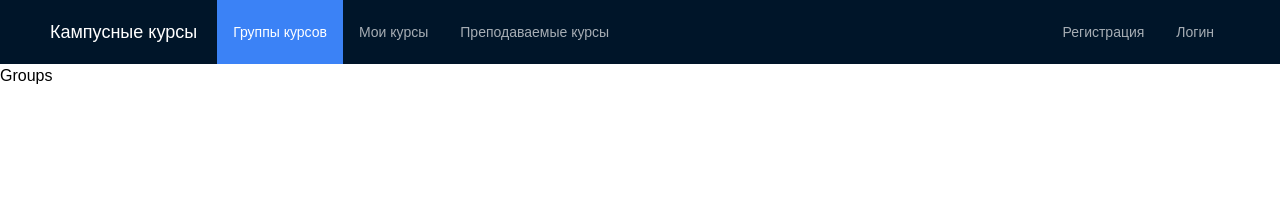
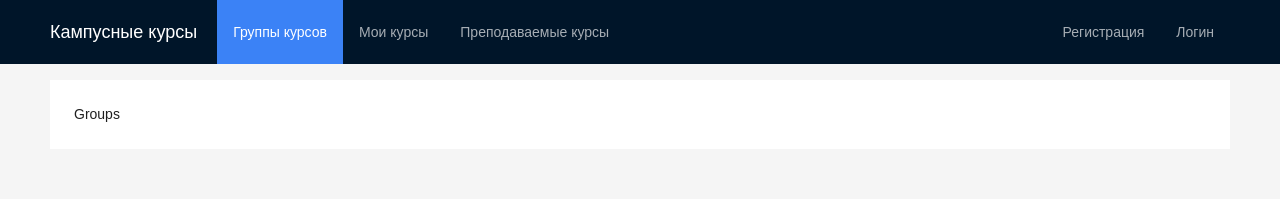
Before and after one commit to alyoneek/campus-courses, a React app: page /groups in a window 1280 px wide. Shown: the top 199 px of the page. Built offline with nearby package versions, Linux system fonts and the light colour scheme.

Commit message:
feat(components): Add styles for main layout's content

```diff
--- a/src/index.css
+++ b/src/index.css
@@ -8,3 +8,9 @@
   box-sizing: border-box;
   font-family: "Jura", sans-serif;
 }
+
+html,
+body,
+#root {
+  height: 100%;
+}
--- a/src/layouts/MainLayout.tsx
+++ b/src/layouts/MainLayout.tsx
@@ -1,12 +1,20 @@
 import Header from "@/components/Header";
+import { Layout } from "antd";
+import { FC } from "react";
 import { Outlet } from "react-router-dom";
 
-const MainLayout = () => {
+const { Content } = Layout;
+
+const MainLayout: FC = () => {
   return (
-    <>
+    <Layout className="min-h-full">
       <Header />
-      <Outlet />
-    </>
+      <Content className="px-[50px]">
+        <div className=" bg-white p-6 my-4">
+          <Outlet />
+        </div>
+      </Content>
+    </Layout>
   );
 };
 
```
Also changed, not shown: src/components/Header/index.tsx (+0 -9 lines).
